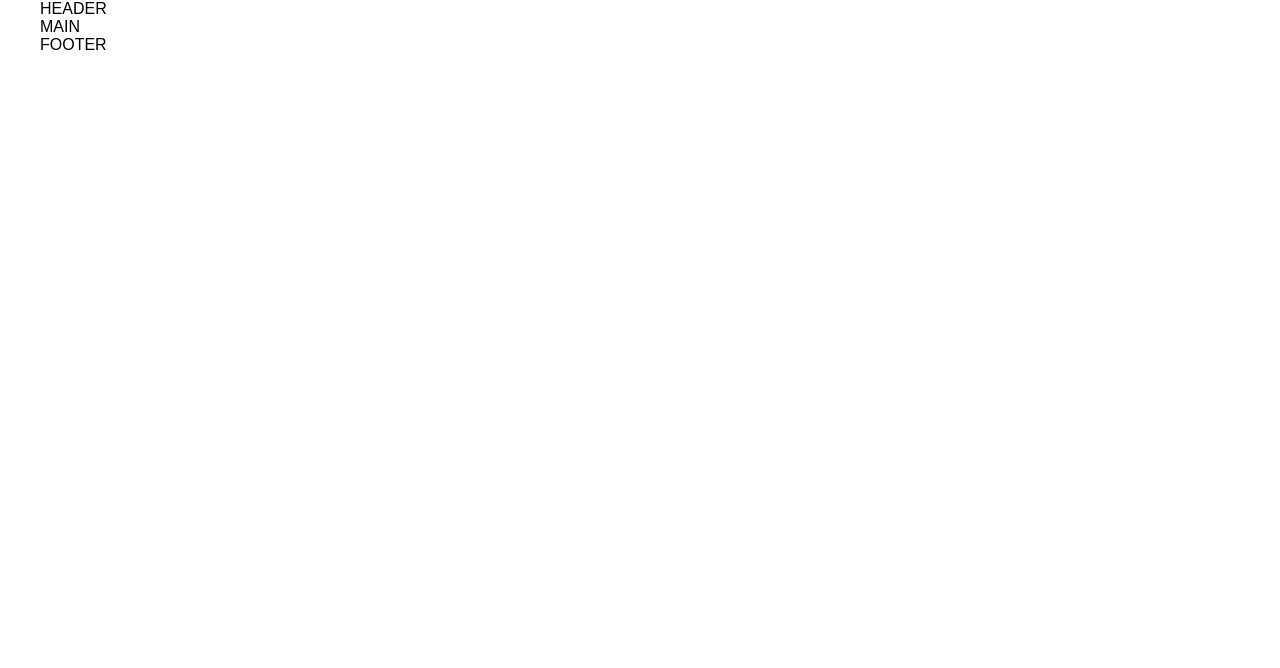
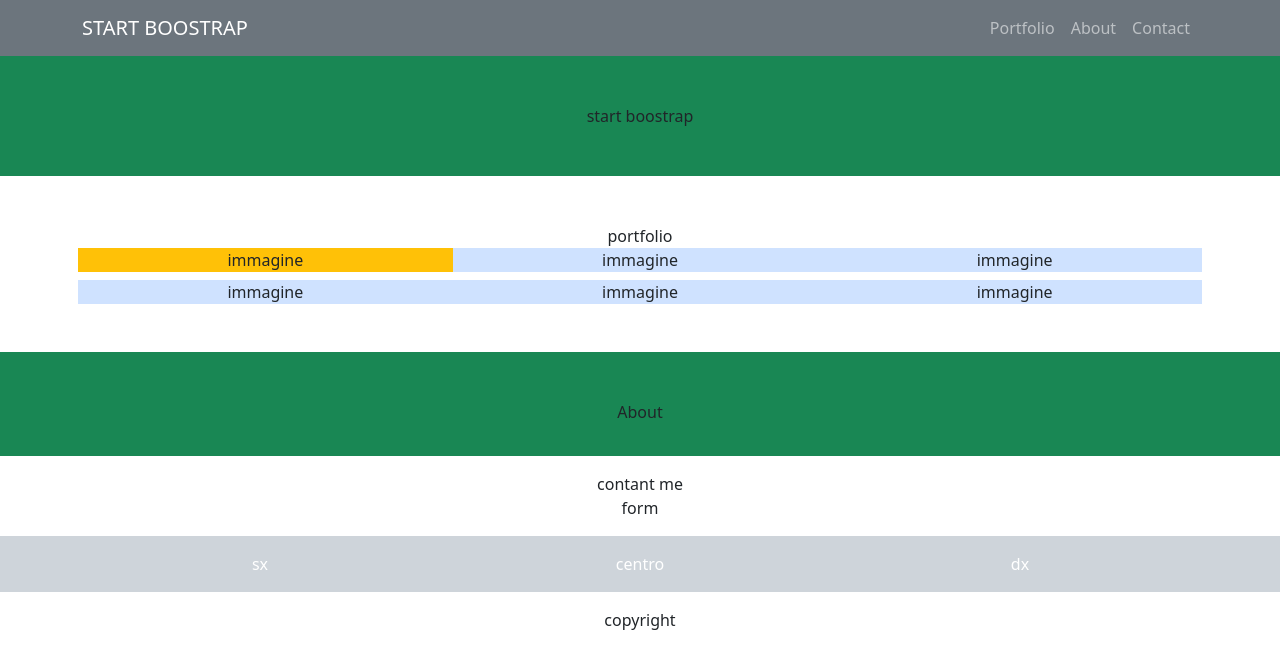
Before and after one commit to FrancescoFolgheraiter/html-css-bootstrap-freelancer, a plain HTML site: page index.html in a window 1280 px wide. Drawn offline with nearby package versions, Linux system fonts and the light colour scheme.

Commit message:
add project structure

```diff
--- a/css/style.css
+++ b/css/style.css
@@ -1,12 +1,3 @@
-/*
-    RESET
-*/
-
-*{
-    margin:0;
-    padding:0;
-    box-sizing: border-box;
-}
 
 /*
     GENERAL
@@ -15,8 +6,3 @@
 html{
     font-family: Arial, Helvetica, sans-serif;
 }
-
-.container{
-    width: 1200px;
-    margin: 0 auto;
-}
--- a/index.html
+++ b/index.html
@@ -3,36 +3,150 @@
 <head>
     <meta charset="UTF-8">
     <meta name="viewport" content="width=device-width, initial-scale=1.0">
-    <title>Template</title>
+    <title>Start Boostrap</title>
 
     <!--fonts-->
 
+    <!--Bootstrap-->
+    <link href="https://cdn.jsdelivr.net/npm/bootstrap@5.3.2/dist/css/bootstrap.min.css" rel="stylesheet" integrity="sha384-T3c6CoIi6uLrA9TneNEoa7RxnatzjcDSCmG1MXxSR1GAsXEV/Dwwykc2MPK8M2HN" crossorigin="anonymous">
     <!--css-->
     <link rel="stylesheet" href="css/style.css">
 </head>
 
 <body>
     <!--INIZIO HEADER-->
-    <header>
-        <div class="container">
-            HEADER
+    <header class="bg-secondary  text-light">
+        <div class="container-md">
+            <div class="row">
+                <div class="col">
+                    <nav class="navbar navbar-expand-md" data-bs-theme="dark">
+                        <div class="container-fluid p-0">
+                          <a class="navbar-brand" href="#">
+                            START BOOSTRAP
+                          </a>
+                          <button class="navbar-toggler" type="button" data-bs-toggle="collapse" data-bs-target="#navbarSupportedContent" aria-controls="navbarSupportedContent" aria-expanded="false" aria-label="Toggle navigation">
+                            <span class="navbar-toggler-icon"></span>
+                          </button>
+                          <div class="collapse navbar-collapse" id="navbarSupportedContent">
+                            <ul class="navbar-nav ms-auto mb-2 mb-lg-0">
+                                <li class="nav-item">
+                                    <a class="nav-link" href="#">Portfolio</a>
+                                </li>
+                                <li class="nav-item">
+                                    <a class="nav-link" href="#">About</a>
+                                </li>
+                                <li class="nav-item">
+                                    <a class="nav-link" href="#">Contact</a>
+                                </li>
+                            </ul>
+
+                          </div>
+                        </div>
+                      </nav>
+                </div>
+            </div>
         </div>
     </header>
     <!--FINE HEADER-->
 
     <!--INIZIO MAIN-->
     <main>
-        <div class="container">
-            MAIN
-        </div>
+        <section class="bg-success py-5">
+            <div class="container-md">
+                <div class="row">
+                    <div class="col-12 text-center">
+                        start boostrap
+                    </div>
+                </div>
+            </div>
+        </section>
+        <section class="py-5">
+            <div class="container-md">
+                <div class="text-center">
+                    portfolio
+                </div>
+                <div class="row g-2">
+                    <div class="col-sm-12 col-md-6 col-lg-4 bg-warning">
+                        <div class="text-center">
+                            immagine
+                        </div>
+                    </div>
+                    <div class="col-sm-12 col-md-6 col-lg-4 bg-primary-subtle">
+                        <div class="text-center">
+                            immagine
+                        </div>
+                    </div>
+                    <div class="col-sm-12 col-md-6 col-lg-4 bg-primary-subtle">
+                        <div class="text-center">
+                            immagine
+                        </div>
+                    </div>
+                    <div class="col-sm-12 col-md-6 col-lg-4 bg-primary-subtle">
+                        <div class="text-center">
+                            immagine
+                        </div>
+                    </div>
+                    <div class="col-sm-12 col-md-6 col-lg-4 bg-primary-subtle">
+                        <div class="text-center">
+                            immagine
+                        </div>
+                    </div>
+                    <div class="col-sm-12 col-md-6 col-lg-4 bg-primary-subtle">
+                        <div class="text-center">
+                            immagine
+                        </div>
+                    </div>
+                </div>
+            </div>
+        </section>
+        <section class="bg-success py-5">
+            <div class="container-md">
+                <div class="text-center">
+                    About
+                </div>
+                <div class="px-4">
+                    <div class="row g-3">
+
+                    </div>
+                </div>
+            </div>
+        </section>
+        <section class="py-3 py-md5">
+            <div class="container-md">
+                <div class="text-center">
+                    contant me
+                </div>
+                <div class="px-4 text-center">
+                    form
+                </div>
+            </div>
+        </section>
     </main>
     <!--FINE MAIN-->
 
     <!--INIZIO FOOTER-->
     <footer>
-        <div class="container">
-            FOOTER
-        </div>
+        <section class="bg-dark-subtle py-3 py-md5">
+            <div class="container-md">
+                <div class="row row-cols-1 row-cols-md-3 text-white text-center">
+                    <div class="col">
+                        sx
+                    </div>
+                    <div class="col">
+                        centro
+                    </div>
+                    <div class="col">
+                        dx
+                    </div>
+
+                </div>
+            </div>
+        </section>
+        <section class="py-3 py-md5">
+            <div class="container-md text-center">
+                copyright
+            </div>
+        </section>
     </footer>
     <!--FINE FOOTER-->
 </body>
```
Also changed, not shown: img/avatar.svg (added), img/cabin.png (added), img/cake.png (added), img/circus.png (added), img/game.png (added), img/safe.png (added), img/submarine.png (added).
